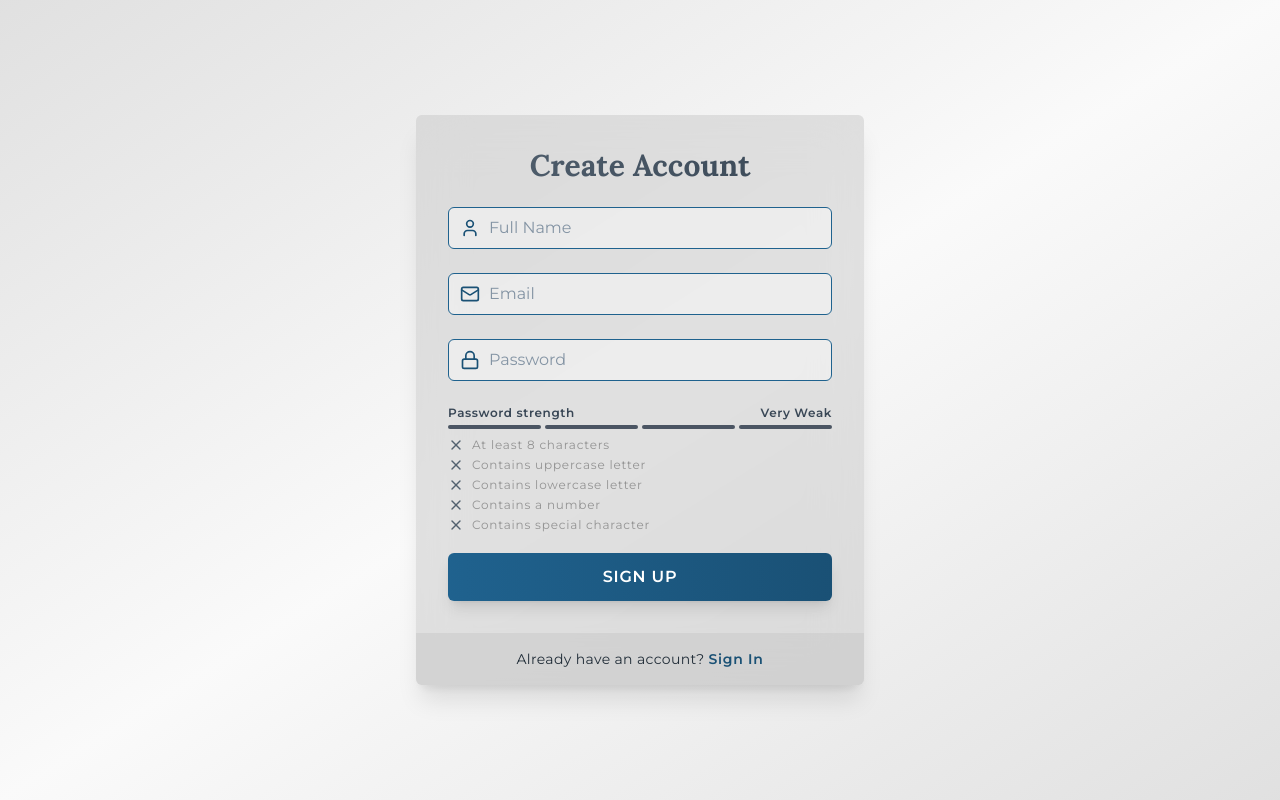
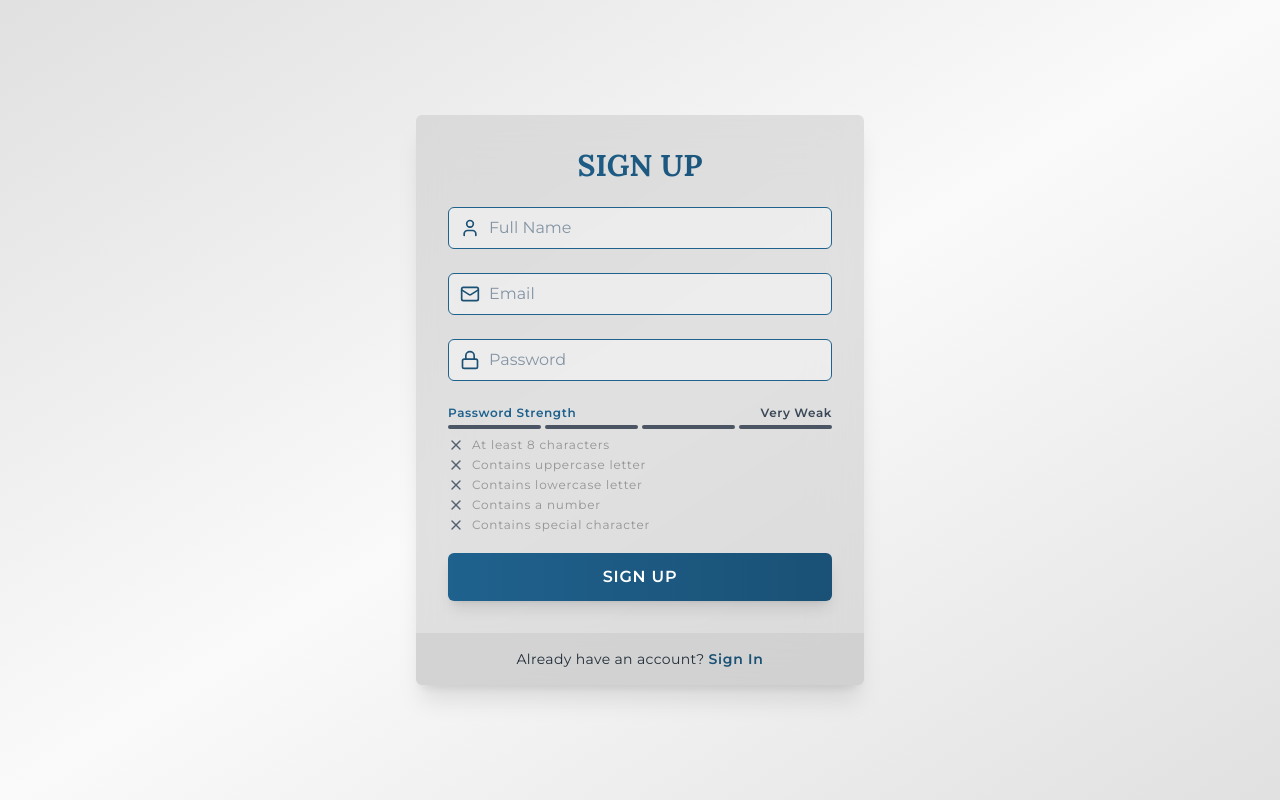
Before and after one commit to MAbdurahman/mern-auth-advance, a React (Vite) app in the folder frontend/: page /sign-up in a window 1280 px wide. Built offline with nearby package versions, Linux system fonts and the light colour scheme.

Commit message:
Update styles for pages/SignUpPage and SignInPage, and components/PasswordStrengthMeter

```diff
--- a/frontend/src/components/PasswordStrengthMeter.jsx
+++ b/frontend/src/components/PasswordStrengthMeter.jsx
@@ -55,7 +55,7 @@ export default function PasswordStrengthMeter({password}) {
    return (
       <div className='mt-2'>
          <div className='flex justify-between items-center mb-1'>
-            <span className='text-xs text-augmented-700 font-semibold tracking-wider'>Password strength</span>
+            <span className='text-xs text-blue-01-700 font-semibold tracking-wider'>Password Strength</span>
             <span className='text-xs text-augmented-700 font-semibold tracking-wider'>{getStrengthText(strength)}</span>
          </div>
 
--- a/frontend/src/pages/SignInPage.jsx
+++ b/frontend/src/pages/SignInPage.jsx
@@ -31,7 +31,7 @@ export default function SignInPage() {
       >
          <div className='p-8 '>
             <h2
-               className='text-3xl font-bold mb-6 text-center bg-gradient-to-r from-augmented-600 to-augmented-700 text-transparent bg-clip-text tracking-wider'>
+               className='text-3xl font-bold mb-6 text-center bg-gradient-to-r from-blue-01-700 to-blue-01-800 text-transparent bg-clip-text tracking-wider uppercase'>
                Sign In
             </h2>
             <form onSubmit={handleSubmit}>
@@ -63,7 +63,7 @@ export default function SignInPage() {
                </motion.button>
                <div className='flex ml-52 mb-2'>
                   <Link to='/forgot-password'
-                        className="text-blue-01-800 font-semibold tracking-wider hover:underline">
+                        className="text-sm text-blue-01-800 font-semibold tracking-wider hover:underline">
                      Forgot password?
                   </Link>
                </div>
--- a/frontend/src/pages/SignUpPage.jsx
+++ b/frontend/src/pages/SignUpPage.jsx
@@ -31,8 +31,8 @@ export default function SignUpPage() {
 			overflow-hidden mx-3'
       >
          <div className='p-8 '>
-            <h2 className='text-3xl font-bold mb-6 text-center bg-gradient-to-r from-augmented-600 to-augmented-700 text-transparent bg-clip-text'>
-               Create Account
+            <h2 className='text-3xl font-bold mb-6 text-center bg-gradient-to-r from-blue-01-700 to-blue-01-800 text-transparent bg-clip-text uppercase'>
+               Sign Up
             </h2>
             <form onSubmit={handleSubmit}>
                <Input
```
